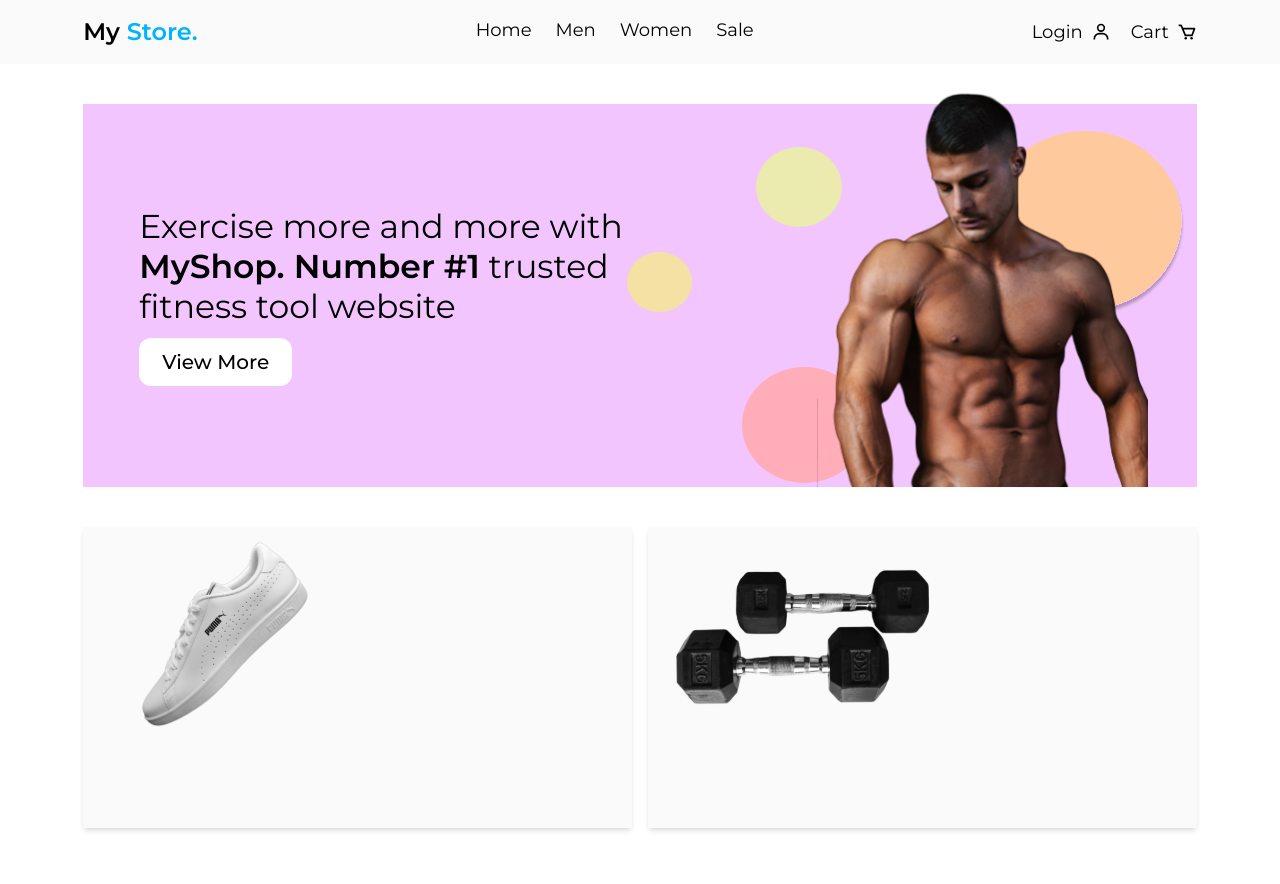
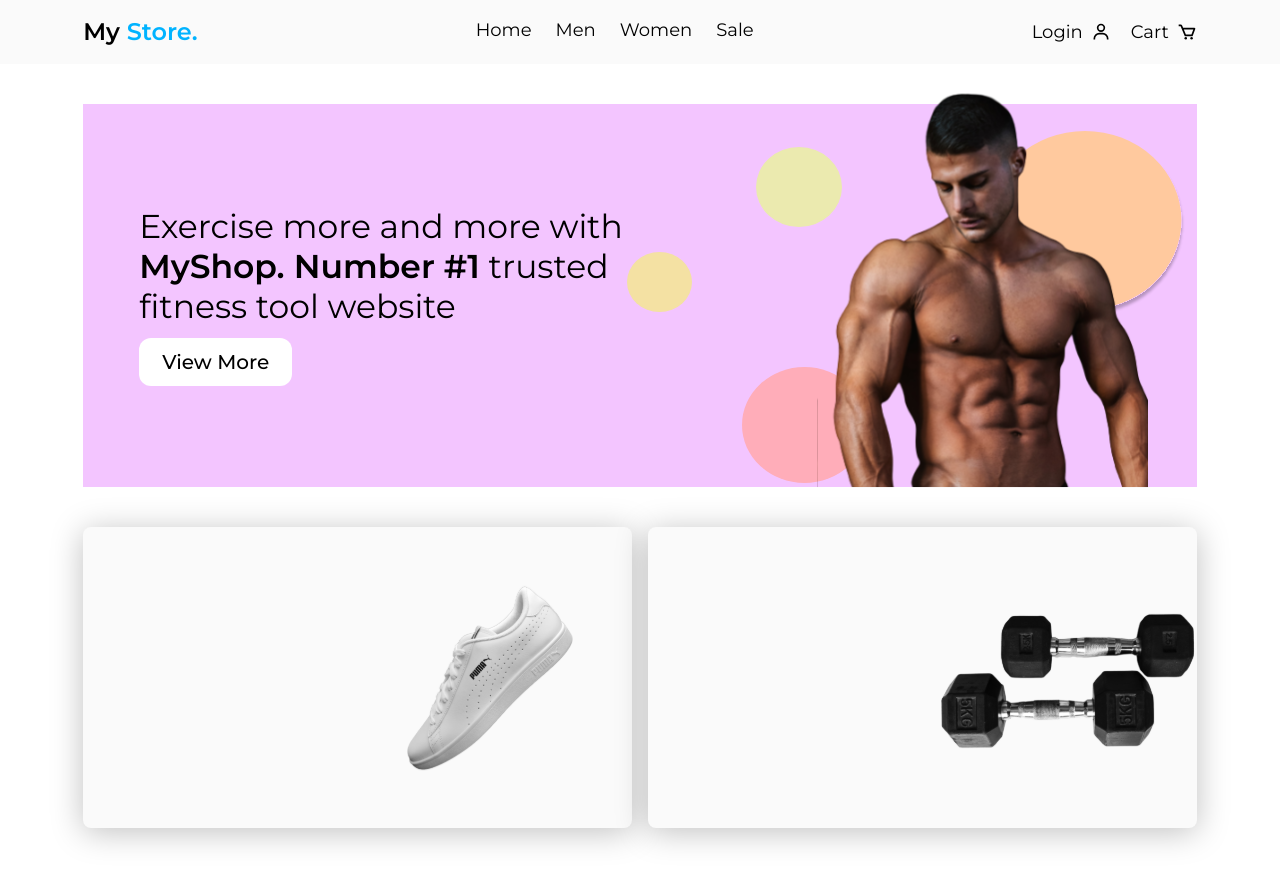
Before and after one commit to gift56/fitness_shop, a React (Vite) app: page / in a window 1280 px wide. Shown: the top 884 px of the page. Built offline with nearby package versions, Linux system fonts and the light colour scheme.

Commit message:
styling cards

```diff
--- a/src/components/ToolsCards.jsx
+++ b/src/components/ToolsCards.jsx
@@ -24,7 +24,7 @@ const ToolsCards = () => {
           {cardsData.map(({ img, title, details }, i) => (
             <div
               key={i}
-              className="w-[50%] bg-[#FAFAFA] shadow-md min-h-[301px]"
+              className="w-[50%] bg-[#FAFAFA] shadow-large min-h-[301px] rounded-lg flex items-center justify-between gap-2"
             >
               <div></div>
               <div>
--- a/tailwind.config.cjs
+++ b/tailwind.config.cjs
@@ -6,6 +6,9 @@ module.exports = {
       colors: {
         primary: "#00B3FF",
       },
+      boxShadow: {
+        large: "0px 4px 32px rgba(0, 0, 0, 0.25);",
+      },
     },
   },
   plugins: [],
```
